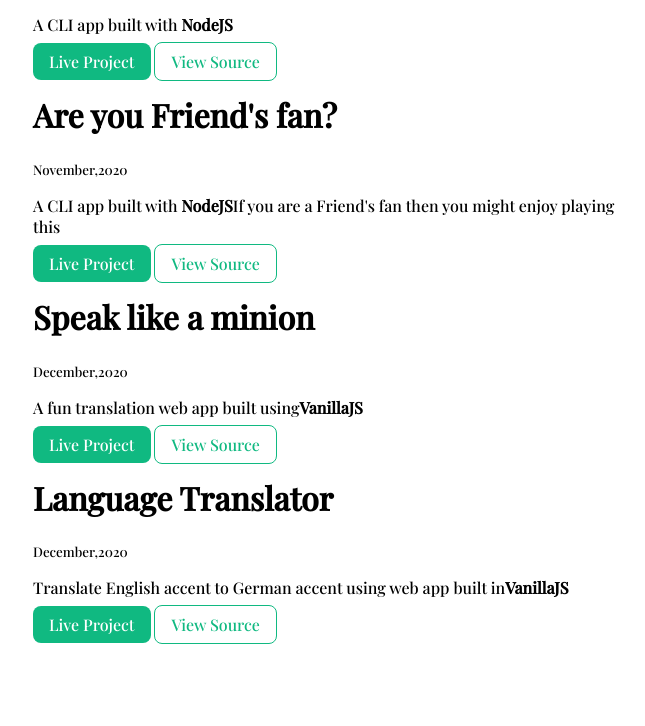
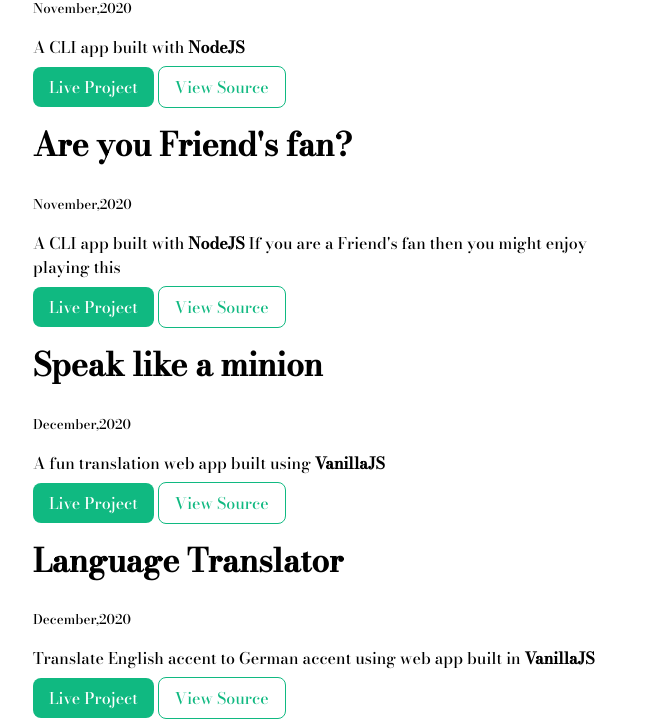
Before and after one commit to surabhiadak/surabhiadak-myportfolio, a plain HTML site: page projects.html in a window 1280 px wide. Shown: the part 696-1422 px from the top of the page, without its empty margins (327-972 px from the left). Before the commit the page ends 1347 px from the top, so only its background shows below. Drawn offline with nearby package versions, Linux system fonts and the light colour scheme.

Commit message:
commit: style changes

```diff
--- a/projects.html
+++ b/projects.html
@@ -33,7 +33,7 @@
             <div class="container container-center margin-md">
                 <h1>How well do you know me?</h1>
                 <small>November,2020</small>
-                <p>A CLI app built with <strong>NodeJS</strong></p>
+                <p>A CLI app built with <strong> NodeJS</strong></p>
                 <a class="links link-primary" href="https://repl.it/@surabhiadak/endgame?embed=1&output=1">Live Project</a>
                 <a class="links link-secondary" href="https://github.com/surabhiadak/surabhiadak-Quiz">View Source</a>
             </div>
@@ -42,7 +42,7 @@
             <div class="container container-center margin-md">
             <h1>Are you Friend's fan?</h1>
             <small>November,2020</small>
-            <p>A CLI app built with <strong>NodeJS</strong>If you are a Friend's fan then you might enjoy playing this</p>
+            <p>A CLI app built with <strong> NodeJS</strong> If you are a Friend's fan then you might enjoy playing this</p>
             <a class="links link-primary" href="https://repl.it/@surabhiadak/FriendsQuiz?embed=1&output=1">Live Project</a>
             <a class="links link-secondary" href="https://github.com/surabhiadak/surabhiadak-friends-quiz">View Source</a>
         </div>
@@ -51,7 +51,7 @@
             <div class="container container-center margin-md">
                 <h1>Speak like a minion</h1>
                 <small>December,2020</small>
-                <p>A fun translation web app built using<strong>VanillaJS</strong></p>
+                <p>A fun translation web app built using<strong> VanillaJS</strong></p>
                 <a class="links link-primary" href="https://minions-language-translator.netlify.app/">Live Project</a>
                 <a class="links link-secondary" href="https://github.com/surabhiadak/banana-speak">View Source</a>
             </div>
@@ -60,8 +60,8 @@
             <div class="container container-center margin-md">
                 <h1>Language Translator</h1>
                 <small>December,2020</small>
-                <p>Translate English accent to German accent using web app built in<strong>VanillaJS</strong></p>
-                <a class="links link-primary" href="https://language-translator.netlify.app/">Live Project</a>
+                <p>Translate English accent to German accent using web app built in<strong> VanillaJS</strong></p>
+                <a class="links link-primary" href="https://accent-translator.netlify.app/">Live Project</a>
                 <a class="links link-secondary" href="https://github.com/surabhiadak/English-to-German-accent-translator">View Source</a>
             </div>
         </li>
--- a/style.css
+++ b/style.css
@@ -1,4 +1,4 @@
-@import url('https://fonts.googleapis.com/css2?family=Playfair+Display:wght@500&display=swap');
+@import url('https://fonts.googleapis.com/css2?family=Bodoni+Moda:wght@500&display=swap');
 
 :root
 {
@@ -9,7 +9,7 @@
 
 body
 {
-    font-family:'Playfair Display', serif;
+    font-family:'Bodoni Moda', serif;
     margin: 0px;
 }
 
```
